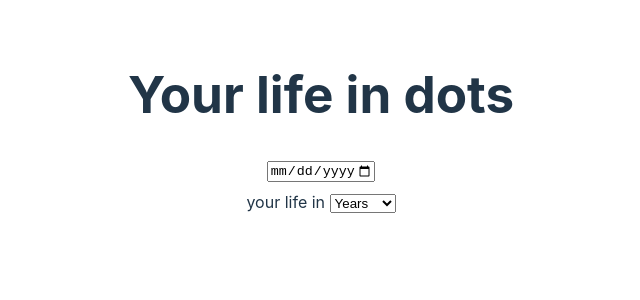
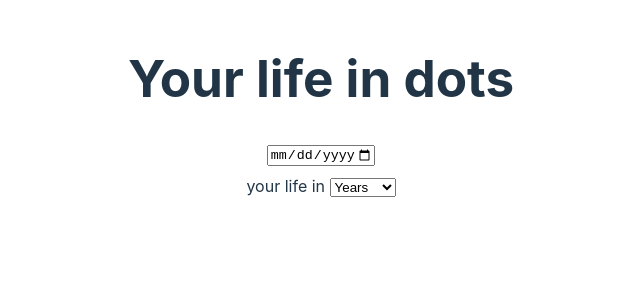
Before and after one commit to ziaboby/frontenders-challenge, a Vue app in the folder life-In-dots/: page / in a window 1280 px wide. Shown: the top 300 px of the page, without its empty margins (319-959 px from the left). Built offline with nearby package versions, Linux system fonts and the light colour scheme.

Commit message:
Fix: increased available space

```diff
--- a/life-In-dots/src/style.css
+++ b/life-In-dots/src/style.css
@@ -63,7 +63,7 @@ button:focus-visible {
   box-sizing: border-box;
   margin: 0 auto;
   min-height: 100vh;
-  padding: 2rem;
+  padding: 1rem;
   text-align: center;
   width: 100%;
 }
```
